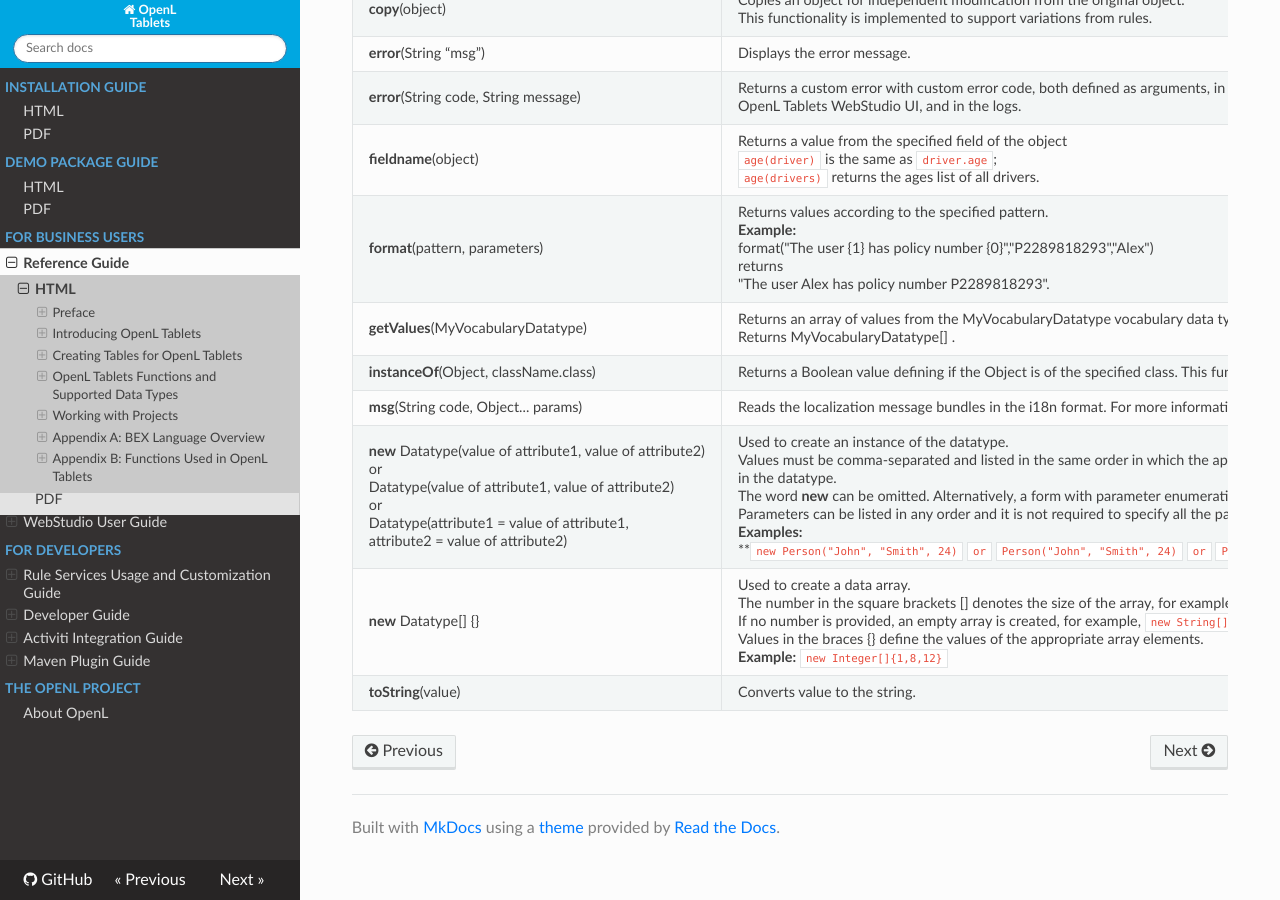
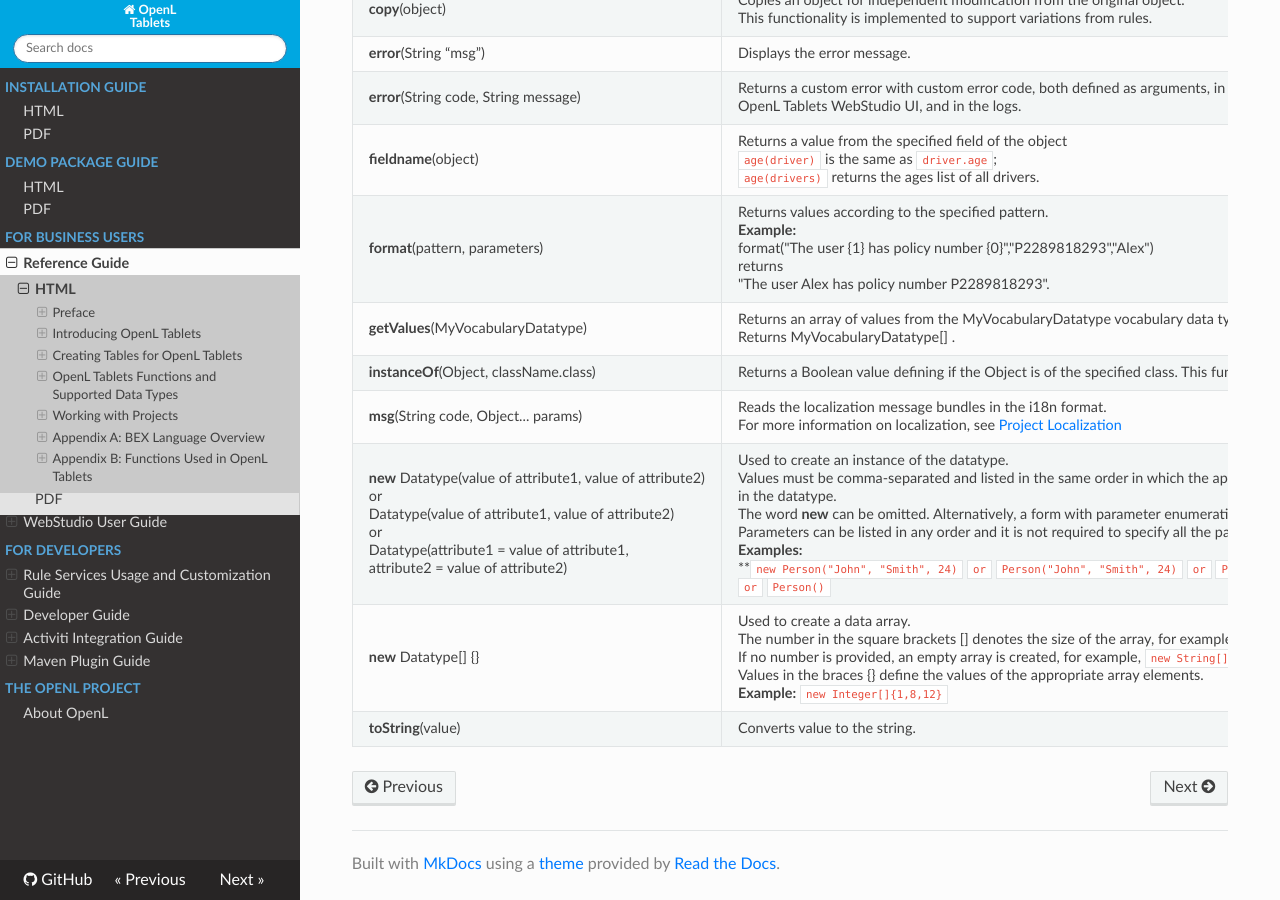
Before and after one commit to agradus/OpenLdocs, an MkDocs documentation site: the page built from docs/documentation/guides/reference_guide.md, in a window 1280 px wide and 900 px high, scrolled down 186840 px. Built offline with MkDocs 1.6.1, drawn with Linux system fonts in a browser that asks for light colours; nearby versions of some CDN libraries; some of the changed text lies outside the part shown.

Commit message:
EPBDS-12245, EPBDS-12998
EPBDS-12245, EPBDS-12998

```diff
--- a/docs/documentation/guides/reference_guide.md
+++ b/docs/documentation/guides/reference_guide.md
@@ -4094,7 +4094,7 @@
 | **format**(pattern, parameters)                                                                                                                                                                          | Returns values according to the specified pattern.  <br/>**Example:** <br/>format("The user {1} has policy number {0}","P2289818293","Alex") <br/>returns <br/>"The user Alex has policy number P2289818293".                                                                                                                                                                                                                                                                                                                                                              |
 | **getValues**(MyVocabularyDatatype)                                                                                                                                                              | Returns an array of values from the MyVocabularyDatatype vocabulary data type. <br/>Returns MyVocabularyDatatype[] .                                                                                                                                                                                                                                                                                                                                                                                           |
 | **instanceOf**(Object, className.class)                                                                                                                                                          | Returns a Boolean value defining if the Object is of the specified class. This function is deprecated.                                                                                                                                                                                                                                                                                                                                                                                                   |
-| **msg**(String code, Object... params)                                                                                                                                                          | Reads the localization message bundles in the i18n format. For more information on localization, see [Project Localization](#project-localization)                                                                                                                                                                                                                                                                                                                                                                                                 |
+| **msg**(String code, Object... params)                                                                                                                                                          | Reads the localization message bundles in the i18n format. <br/>For more information on localization, see [Project Localization](#project-localization)                                                                                                                                                                                                                                                                                                                                                                                                 |
 | **new** Datatype(value of attribute1, value of attribute2) <br/>or <br/>Datatype(value of attribute1, value of attribute2) <br/>or <br/>Datatype(attribute1 = value of attribute1, <br/>attribute2 = value of attribute2) | Used to create an instance of the datatype. <br/>Values must be comma-separated and listed in the same order in which the appropriate fields are defined <br/>in the datatype. <br/>The word **new** can be omitted. Alternatively, a form with parameter enumeration can be used. <br/>Parameters can be listed in any order and it is not required to specify all the parameters. <br/>**Examples:** <br/>**`new Person("John", "Smith", 24)` `or ` `Person("John", "Smith", 24)` `or ` `Person(firstname= "John")` `or ` `Person()` |         |
 | **new** Datatype[] {}                                                                                                                                                                            | Used to create a data array. <br/>The number in the square brackets [] denotes the size of the array, for example, `new String[10]`. <br/>If no number is provided, an empty array is created, for example, `new String[].` <br/>Values in the braces {} define the values of the appropriate array elements. <br/>**Example:** `new Integer[]{1,8,12}`                                                                                                                                                                    |
 | **toString**(value)                                                                                                                                                                              | Converts value to the string.                                                                                                                                                                                                                                                                                                                                                                                                                                                                          |
```
Also changed, not shown: other parts of docs/documentation/guides/reference_guide.md (+2 -2 lines).
